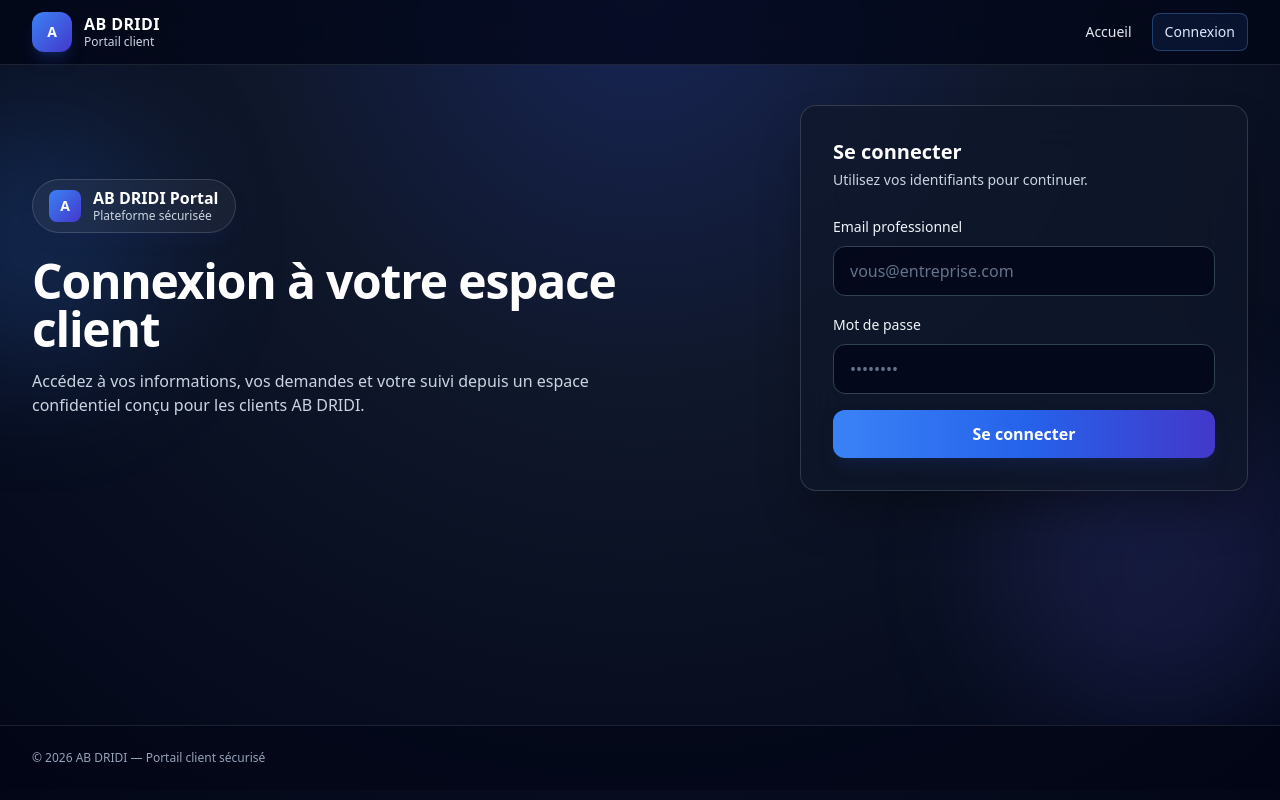
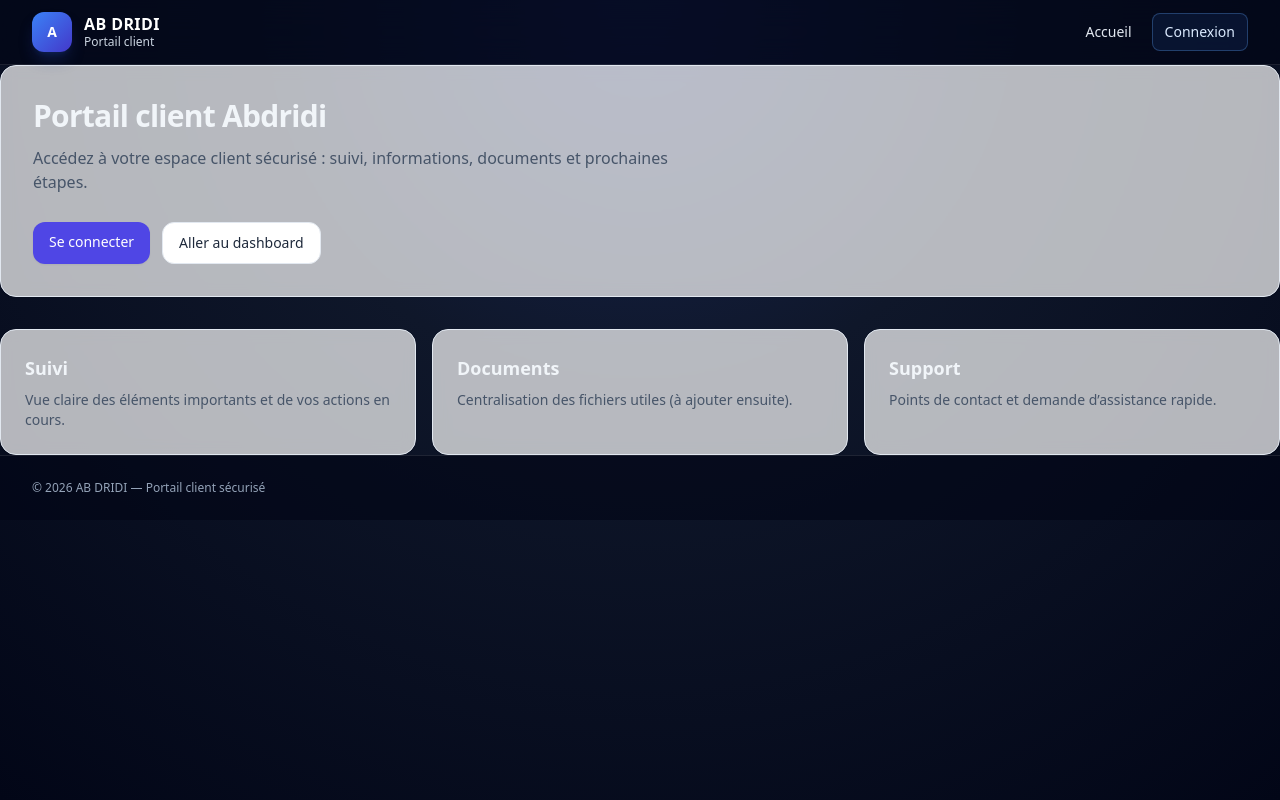
Before and after one commit to bilel83502-sketch/abdridi-portal, a Next.js app: page / in a window 1280 px wide. Built offline with nearby package versions, Linux system fonts and the light colour scheme.

Commit message:
Update page.tsx

```diff
--- a/app/page.tsx
+++ b/app/page.tsx
@@ -1,100 +1,47 @@
-import { loginAction } from "../../lib/auth";
+export default function Home() {
+  return (
+    <div className="grid gap-8">
+      <section className="rounded-2xl border border-slate-200 bg-white/70 p-8 shadow-sm backdrop-blur">
+        <div className="grid gap-3">
+          <h1 className="text-3xl font-semibold tracking-tight">
+            Portail client Abdridi
+          </h1>
+          <p className="max-w-2xl text-slate-600">
+            Accédez à votre espace client sécurisé : suivi, informations, documents et prochaines étapes.
+          </p>
 
-type LoginPageProps = {
-  searchParams?: {
-    error?: string;
-  };
-};
-
-export default function LoginPage({ searchParams }: LoginPageProps) {
-  const hasInvalidCredentials = searchParams?.error === "invalid_credentials";
-
-  return (
-    <section className="relative min-h-[calc(100vh-140px)] overflow-hidden px-4 py-10 sm:px-6 lg:px-8">
-      <div className="pointer-events-none absolute inset-0">
-        <div className="absolute -left-24 top-12 h-64 w-64 rounded-full bg-blue-500/20 blur-3xl" />
-        <div className="absolute -right-10 bottom-0 h-80 w-80 rounded-full bg-indigo-500/15 blur-3xl" />
-      </div>
-
-      <div className="relative mx-auto grid w-full max-w-7xl gap-10 lg:grid-cols-2 lg:items-center">
-        <div className="space-y-6">
-          <div className="inline-flex items-center gap-3 rounded-full border border-white/15 bg-white/5 px-4 py-2 shadow-lg shadow-blue-950/30 backdrop-blur">
-            <span className="grid h-8 w-8 place-items-center rounded-lg bg-gradient-to-br from-blue-500 to-indigo-700 text-sm font-bold text-white">
-              A
-            </span>
-            <div className="leading-tight">
-              <p className="font-semibold text-white">AB DRIDI Portal</p>
-              <p className="text-xs text-slate-300">Plateforme sécurisée</p>
-            </div>
-          </div>
-
-          <div className="space-y-4">
-            <h1 className="text-4xl font-semibold tracking-tight text-white sm:text-5xl">
-              Connexion à votre espace client
-            </h1>
-            <p className="max-w-xl text-slate-300">
-              Accédez à vos informations, vos demandes et votre suivi depuis un espace
-              confidentiel conçu pour les clients AB DRIDI.
-            </p>
+          <div className="mt-4 flex flex-wrap gap-3">
+            <a
+              href="/login"
+              className="rounded-xl bg-indigo-600 px-4 py-2.5 text-sm font-medium text-white shadow-sm hover:bg-indigo-700"
+            >
+              Se connecter
+            </a>
+            <a
+              href="/dashboard"
+              className="rounded-xl border border-slate-200 bg-white px-4 py-2.5 text-sm font-medium text-slate-800 hover:bg-slate-50"
+            >
+              Aller au dashboard
+            </a>
           </div>
         </div>
+      </section>
 
-        <div className="w-full max-w-md justify-self-center lg:justify-self-end">
-          <div className="rounded-2xl border border-white/15 bg-slate-900/70 p-6 shadow-2xl shadow-black/40 backdrop-blur-xl sm:p-8">
-            <div className="mb-6">
-              <h2 className="text-xl font-semibold text-white">Se connecter</h2>
-              <p className="mt-1 text-sm text-slate-300">
-                Utilisez vos identifiants pour continuer.
-              </p>
-            </div>
-
-            <form action={loginAction} className="space-y-4">
-              <div>
-                <label htmlFor="email" className="text-sm font-medium text-slate-100">
-                  Email professionnel
-                </label>
-                <input
-                  id="email"
-                  name="email"
-                  type="email"
-                  required
-                  placeholder="vous@entreprise.com"
-                  autoComplete="email"
-                  className="mt-2 w-full rounded-xl border border-slate-700 bg-slate-950/80 px-4 py-3 text-white placeholder:text-slate-500 outline-none transition focus:border-blue-400 focus:ring-4 focus:ring-blue-500/25"
-                />
-              </div>
-
-              <div>
-                <label htmlFor="password" className="text-sm font-medium text-slate-100">
-                  Mot de passe
-                </label>
-                <input
-                  id="password"
-                  name="password"
-                  type="password"
-                  required
-                  placeholder="••••••••"
-                  autoComplete="current-password"
-                  className="mt-2 w-full rounded-xl border border-slate-700 bg-slate-950/80 px-4 py-3 text-white placeholder:text-slate-500 outline-none transition focus:border-blue-400 focus:ring-4 focus:ring-blue-500/25"
-                />
-              </div>
-
-              {hasInvalidCredentials ? (
-                <p className="rounded-xl border border-red-500/30 bg-red-500/10 px-3 py-2 text-sm text-red-200">
-                  Identifiants invalides. Merci de vérifier votre email et mot de passe.
-                </p>
-              ) : null}
-
-              <button
-                type="submit"
-                className="mt-1 w-full rounded-xl bg-gradient-to-r from-blue-500 via-blue-600 to-indigo-700 px-4 py-3 font-semibold text-white shadow-lg shadow-blue-950/50 transition hover:from-blue-400 hover:via-blue-500 hover:to-indigo-600 focus:outline-none focus:ring-4 focus:ring-blue-500/30"
-              >
-                Se connecter
-              </button>
-            </form>
+      <section className="grid gap-4 md:grid-cols-3">
+        {[
+          { title: "Suivi", desc: "Vue claire des éléments importants et de vos actions en cours." },
+          { title: "Documents", desc: "Centralisation des fichiers utiles (à ajouter ensuite)." },
+          { title: "Support", desc: "Points de contact et demande d’assistance rapide." },
+        ].map((c) => (
+          <div
+            key={c.title}
+            className="rounded-2xl border border-slate-200 bg-white/70 p-6 shadow-sm backdrop-blur"
+          >
+            <div className="text-lg font-semibold">{c.title}</div>
+            <div className="mt-2 text-sm text-slate-600">{c.desc}</div>
           </div>
-        </div>
-      </div>
-    </section>
+        ))}
+      </section>
+    </div>
   );
 }
```
